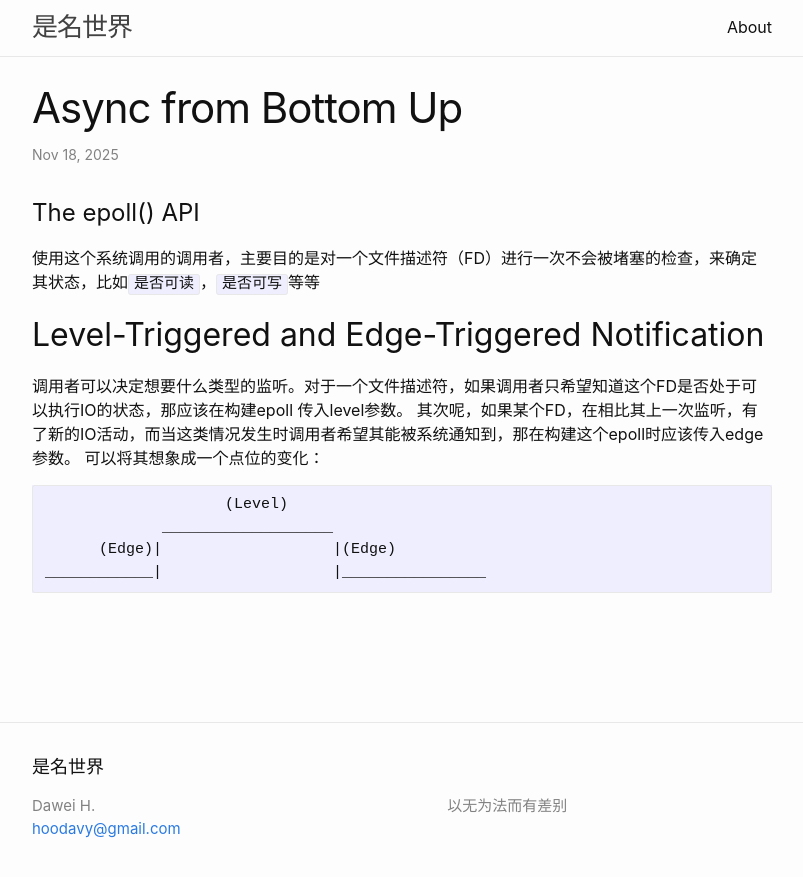
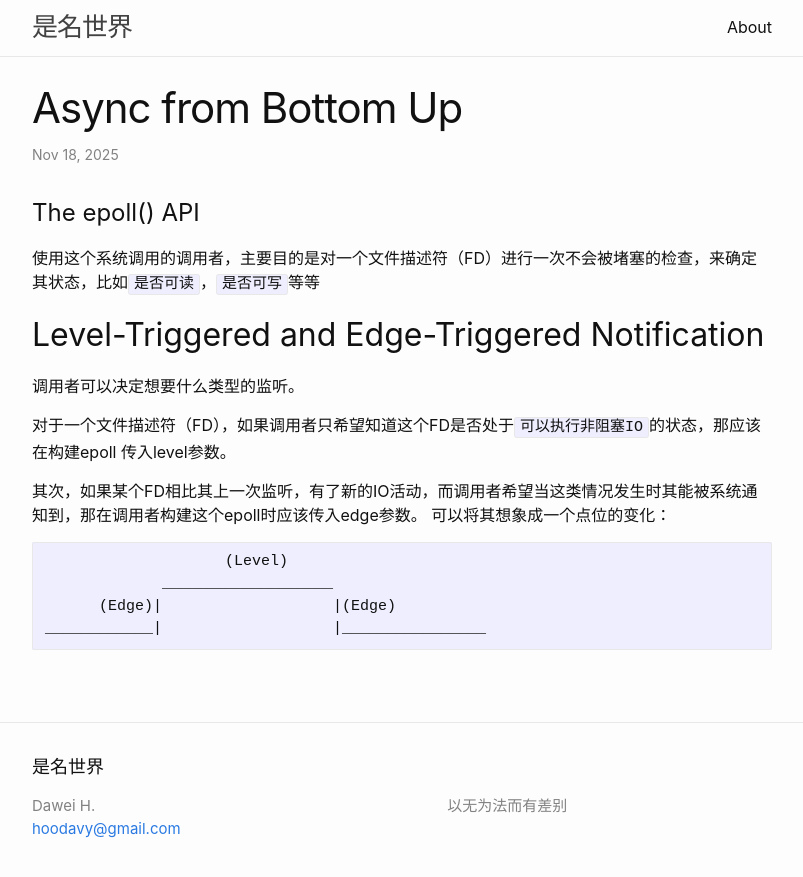
Before and after one commit to ugoa/ugoa.github.io, a Jekyll site: the page built from _posts/2025-11-18-async-from-from-bottom-up.md, in a window 1280 px wide. Shown: the top 877 px of the page, without its empty margins (238-1041 px from the left). Built offline with Jekyll 4.4.1, drawn with Linux system fonts in a browser that asks for light colours.

Commit message:
Refine explanations for level and edge-triggered notifications

````diff
--- a/_posts/2025-11-18-async-from-from-bottom-up.md
+++ b/_posts/2025-11-18-async-from-from-bottom-up.md
@@ -10,8 +10,11 @@ date:   2025-11-18 13:28:00 +0800
 
 ## Level-Triggered and Edge-Triggered Notification
 
-调用者可以决定想要什么类型的监听。对于一个文件描述符，如果调用者只希望知道这个FD是否处于可以执行IO的状态，那应该在构建epoll 传入level参数。
-其次呢，如果某个FD，在相比其上一次监听，有了新的IO活动，而当这类情况发生时调用者希望其能被系统通知到，那在构建这个epoll时应该传入edge参数。
+调用者可以决定想要什么类型的监听。
+
+对于一个文件描述符（FD），如果调用者只希望知道这个FD是否处于`可以执行非阻塞IO`的状态，那应该在构建epoll 传入level参数。
+
+其次，如果某个FD相比其上一次监听，有了新的IO活动，而调用者希望当这类情况发生时其能被系统通知到，那在调用者构建这个epoll时应该传入edge参数。
 可以将其想象成一个点位的变化：
 
 ```
````
